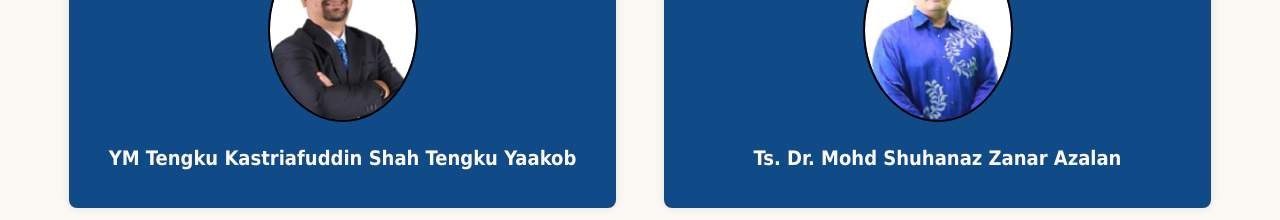
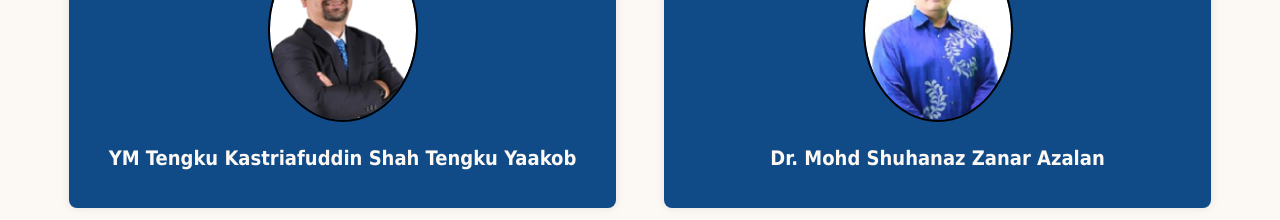
Before and after one commit to CSi2024/CSi4_2024, a plain HTML site: page speakers.html in a window 1280 px wide. Shown: the part 1640-1860 px from the top of the page. Drawn offline with Linux system fonts and the light colour scheme.

Commit message:
Update speakers.html

```diff
--- a/speakers.html
+++ b/speakers.html
@@ -243,7 +243,7 @@
                         />
                       </div>
                       <div class="workshop-speaker-details">
-                        <p><br />Ts. Dr. Mohd Shuhanaz Zanar Azalan</p>
+                        <p><br />Dr. Mohd Shuhanaz Zanar Azalan</p>
                       </div>
                     </div>
                   </div>
```
